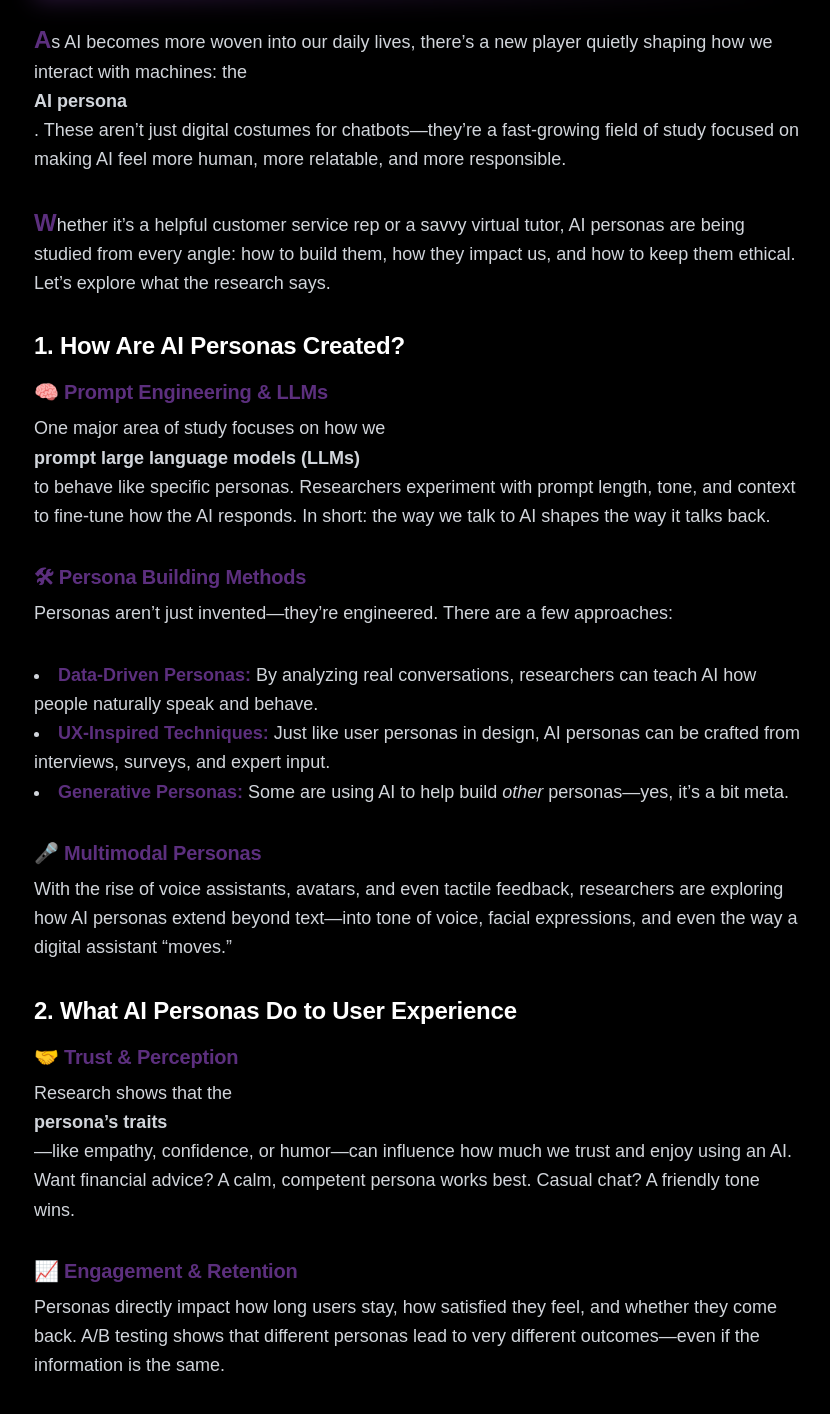
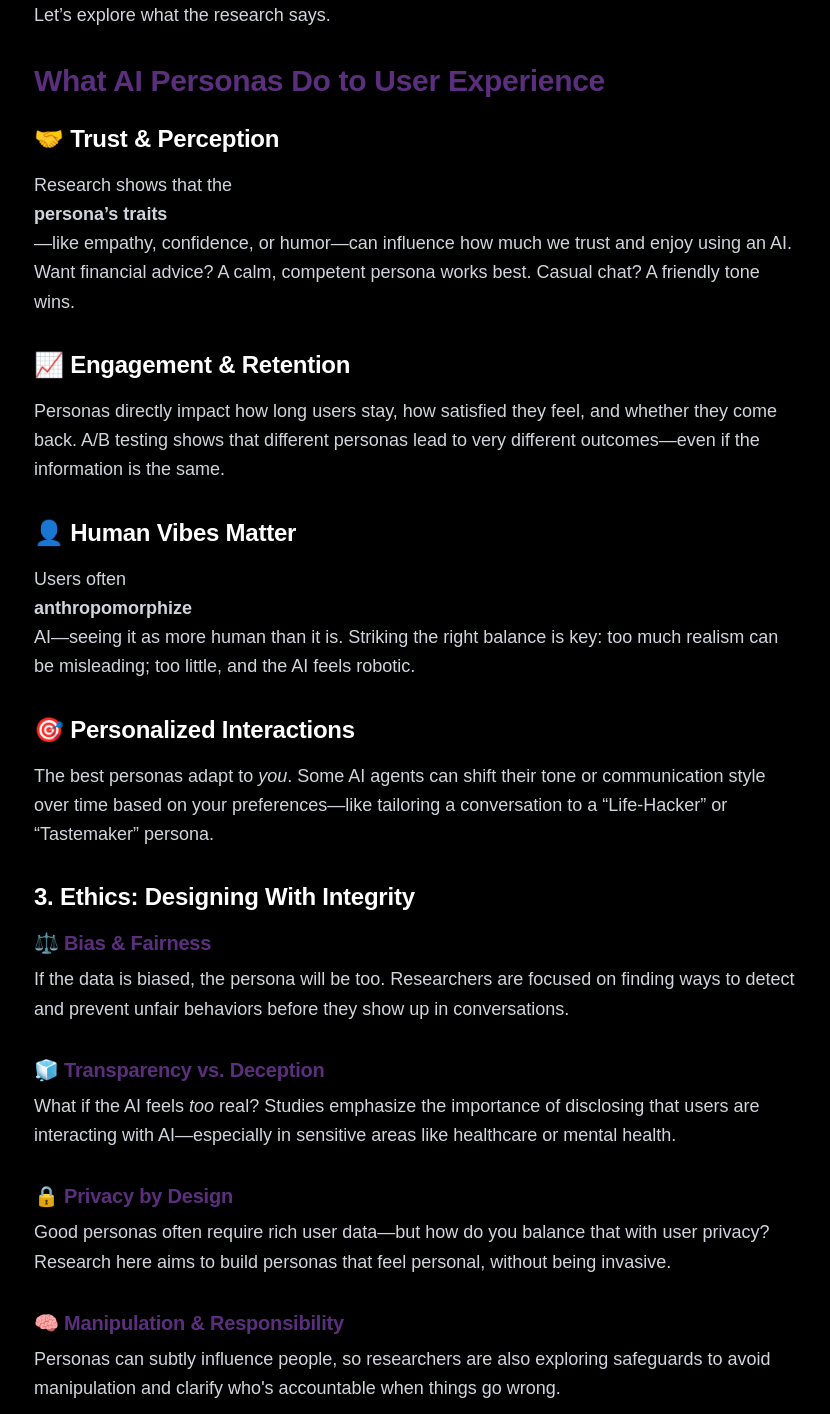
Before and after one commit to ChitChatAI/chitchat_site, a React (Vite) app: page /whats-a-persona in a window 1280 px wide. Shown: the part 1909-3323 px from the top of the page, without its empty margins (222-1052 px from the left). Built offline with nearby package versions, Linux system fonts and the light colour scheme; a web font is replaced by a local one.

Commit message:
feature: implement improvements to the blog section

```diff
--- a/src/components/Features.tsx
+++ b/src/components/Features.tsx
@@ -61,7 +61,7 @@ const Features: React.FC<{ id?: string }> = ({ id }) => {
   return (
     <section
       id={id}
-      className="relative pb-16 md:py-6 bg-black text-white font-sans overflow-hidden px-4 sm:px-8"
+      className="relative pb-16 md:py-0 bg-black text-white font-sans overflow-hidden px-4 sm:px-8"
     >
       <div className="container mx-auto px-6 sm:px-12">
         <div className="max-w-4xl mx-auto mb-12 text-center">
--- a/src/components/Hero.tsx
+++ b/src/components/Hero.tsx
@@ -12,7 +12,7 @@ const Hero: React.FC<{ id?: string }> = ({ id }) => {
   return (
     <section
       id={id}
-      className="relative w-full min-h-screen bg-black text-white font-sans overflow-hidden flex items-center justify-center"
+      className="relative w-full min-h-screen text-white font-sans overflow-hidden flex items-center justify-center"
     >
       <div className="absolute inset-0 w-full h-full">
         <video
--- a/src/components/NavBar.tsx
+++ b/src/components/NavBar.tsx
@@ -16,7 +16,7 @@ const NavBar: React.FC = () => {
     };
 
     window.addEventListener('scroll', handleScroll);
-    return () => window.removeEventListener('scroll', handleScroll);z
+    return () => window.removeEventListener('scroll', handleScroll);
   }, []);
 
   const modalVariants = {
--- a/src/pages/HomePage.tsx
+++ b/src/pages/HomePage.tsx
@@ -26,9 +26,8 @@ const HomePage: React.FC = () => {
       <main className="relative overflow-hidden w-full min-h-screen bg-black">
         <Hero />
 
-        <div className="parallax-element mb-0 py-16 relative z-10">
-          <Blogs />
-        </div>
+
+        <Blogs />
         <div className="parallax-element mb-0 py-16 relative z-10">
           <Features />
         </div>
--- a/src/pages/WhatsAPersona.tsx
+++ b/src/pages/WhatsAPersona.tsx
@@ -97,22 +97,6 @@ const WhatsAPersona: React.FC = () => {
                 viewport={{ once: true }}
                 transition={{ duration: 0.8, delay: 0.2 }}
               >
-                How to Create Effective Personas
-              </motion.h2>
-
-              <p className="text-lg text-gray-300 leading-relaxed mb-8 first-letter:text-2xl first-letter:font-bold first-letter:text-theme-light">
-                Building a persona involves research, analysis, and creativity. Start by gathering data through surveys, interviews, and analytics. Then, synthesize this information into a clear, relatable profile that represents a segment of your audience.
-              </p>
-
-              <SectionDivider />
-
-              <motion.h2
-                className={glowHeadingClass}
-                initial={{ opacity: 0, y: 20 }}
-                whileInView={{ opacity: 1, y: 0 }}
-                viewport={{ once: true }}
-                transition={{ duration: 0.8, delay: 0.2 }}
-              >
                 Final Thoughts
               </motion.h2>
 
@@ -140,46 +124,24 @@ const WhatsAPersona: React.FC = () => {
                 Whether it’s a helpful customer service rep or a savvy virtual tutor, AI personas are being studied from every angle: how to build them, how they impact us, and how to keep them ethical. Let’s explore what the research says.
               </p>
 
-              <h3 className="text-2xl font-semibold text-white mb-4">1. How Are AI Personas Created?</h3>
+              <h2 className="text-3xl font-bold text-theme-light mb-6">What AI Personas Do to User Experience</h2>
 
-              <h4 className="text-xl font-semibold text-theme-light mb-2">🧠 Prompt Engineering & LLMs</h4>
-              <p className="text-lg text-gray-300 leading-relaxed mb-8">
-                One major area of study focuses on how we <strong>prompt large language models (LLMs)</strong> to behave like specific personas. Researchers experiment with prompt length, tone, and context to fine-tune how the AI responds. In short: the way we talk to AI shapes the way it talks back.
-              </p>
-
-              <h4 className="text-xl font-semibold text-theme-light mb-2">🛠 Persona Building Methods</h4>
-              <p className="text-lg text-gray-300 leading-relaxed mb-8">
-                Personas aren’t just invented—they’re engineered. There are a few approaches:
-              </p>
-              <ul className="list-disc list-inside text-lg text-gray-300 leading-relaxed mb-8">
-                <li><span className="text-theme-light font-semibold">Data-Driven Personas:</span> By analyzing real conversations, researchers can teach AI how people naturally speak and behave.</li>
-                <li><span className="text-theme-light font-semibold">UX-Inspired Techniques:</span> Just like user personas in design, AI personas can be crafted from interviews, surveys, and expert input.</li>
-                <li><span className="text-theme-light font-semibold">Generative Personas:</span> Some are using AI to help build <em>other</em> personas—yes, it’s a bit meta.</li>
-              </ul>
-
-              <h4 className="text-xl font-semibold text-theme-light mb-2">🎤 Multimodal Personas</h4>
-              <p className="text-lg text-gray-300 leading-relaxed mb-8">
-                With the rise of voice assistants, avatars, and even tactile feedback, researchers are exploring how AI personas extend beyond text—into tone of voice, facial expressions, and even the way a digital assistant “moves.”
-              </p>
-
-              <h3 className="text-2xl font-semibold text-white mb-4">2. What AI Personas Do to User Experience</h3>
-
-              <h4 className="text-xl font-semibold text-theme-light mb-2">🤝 Trust & Perception</h4>
+              <h3 className="text-2xl font-semibold text-white mb-4">🤝 Trust & Perception</h3>
               <p className="text-lg text-gray-300 leading-relaxed mb-8">
                 Research shows that the <strong>persona’s traits</strong>—like empathy, confidence, or humor—can influence how much we trust and enjoy using an AI. Want financial advice? A calm, competent persona works best. Casual chat? A friendly tone wins.
               </p>
 
-              <h4 className="text-xl font-semibold text-theme-light mb-2">📈 Engagement & Retention</h4>
+              <h3 className="text-2xl font-semibold text-white mb-4">📈 Engagement & Retention</h3>
               <p className="text-lg text-gray-300 leading-relaxed mb-8">
                 Personas directly impact how long users stay, how satisfied they feel, and whether they come back. A/B testing shows that different personas lead to very different outcomes—even if the information is the same.
               </p>
 
-              <h4 className="text-xl font-semibold text-theme-light mb-2">👤 Human Vibes Matter</h4>
+              <h3 className="text-2xl font-semibold text-white mb-4">👤 Human Vibes Matter</h3>
               <p className="text-lg text-gray-300 leading-relaxed mb-8">
                 Users often <strong>anthropomorphize</strong> AI—seeing it as more human than it is. Striking the right balance is key: too much realism can be misleading; too little, and the AI feels robotic.
               </p>
 
-              <h4 className="text-xl font-semibold text-theme-light mb-2">🎯 Personalized Interactions</h4>
+              <h3 className="text-2xl font-semibold text-white mb-4">🎯 Personalized Interactions</h3>
               <p className="text-lg text-gray-300 leading-relaxed mb-8">
                 The best personas adapt to <em>you</em>. Some AI agents can shift their tone or communication style over time based on your preferences—like tailoring a conversation to a “Life-Hacker” or “Tastemaker” persona.
               </p>
```
Also changed, not shown: src/components/Blogs.tsx (+15 -17 lines).
